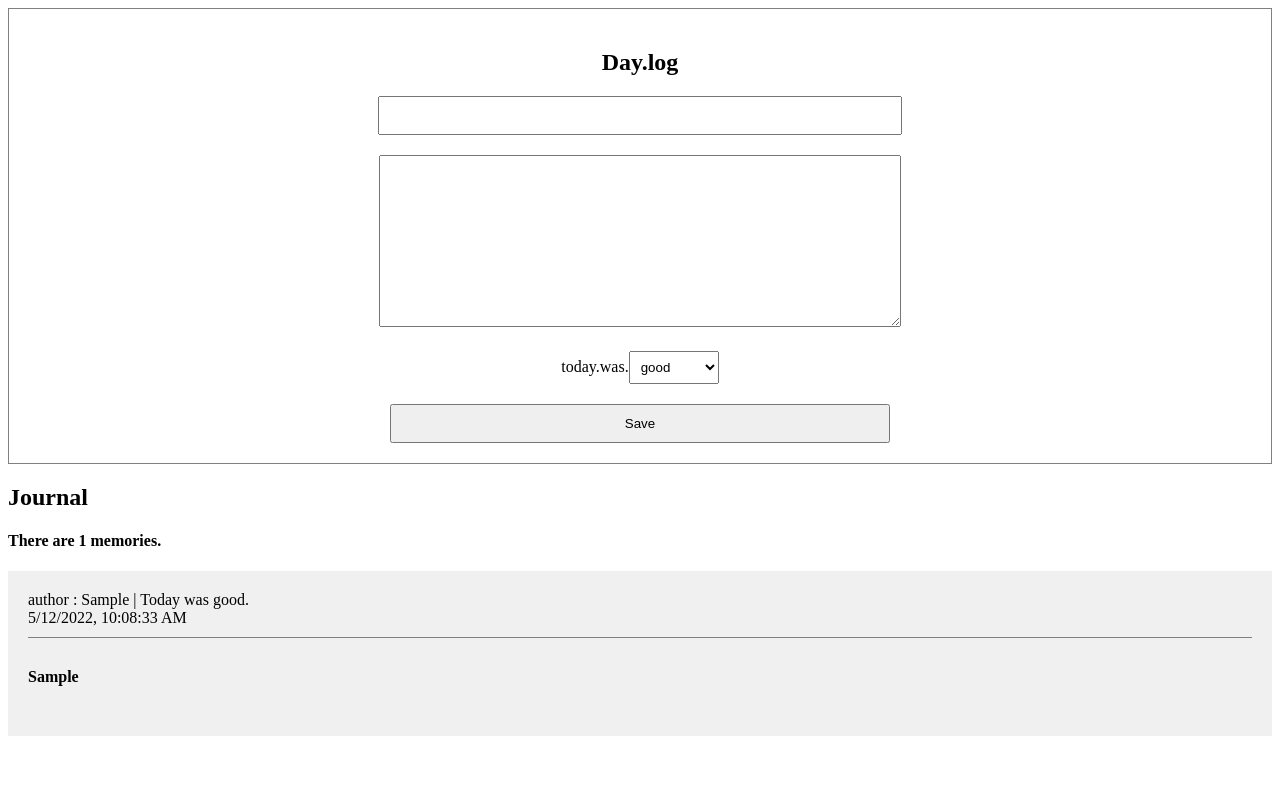
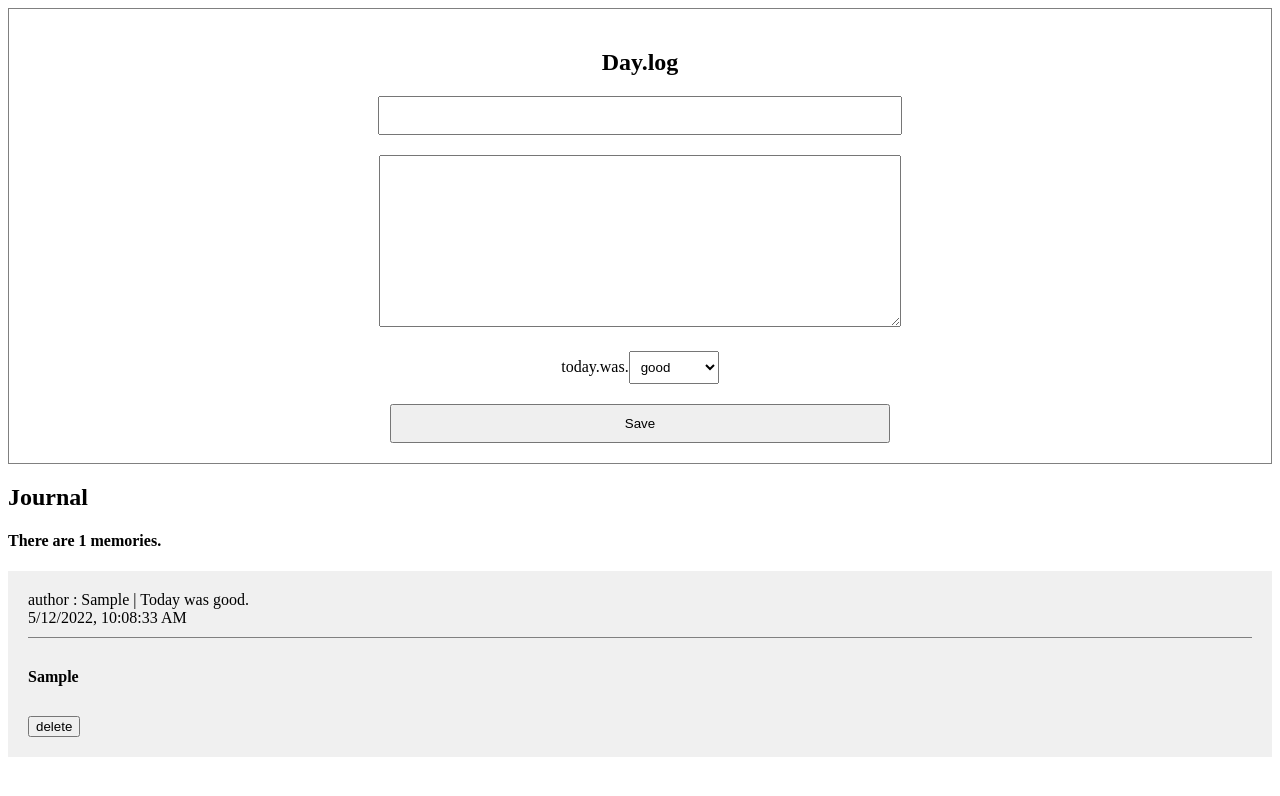
Before and after one commit to chanoyoung/react-diary, a React (Create React App) app: page / in a window 1280 px wide. Both pictures are taken after typing "Sample", "Sample" into the empty fields and a click on the button "Save". Shown: the top 796 px of the page. Built offline with nearby package versions, Linux system fonts and the light colour scheme.

Commit message:
Add delete journal

```diff
--- a/src/App.js
+++ b/src/App.js
@@ -21,10 +21,15 @@ function App() {
     setData([newItem, ...data]);
   };
 
+  const onDelete = (targetId) => {
+    const newDiaryList = data.filter((it) => it.id !== targetId);
+    setData(newDiaryList);
+  };
+
   return (
     <div className="App">
       <DiaryEditor onSave={onSave} />
-      <DiaryList diaryList={data} />
+      <DiaryList diaryList={data} onDelete={onDelete} />
     </div>
   );
 }
--- a/src/DiaryItem.js
+++ b/src/DiaryItem.js
@@ -1,4 +1,4 @@
-const DiaryItem = ({ id, author, content, score, createDate }) => {
+const DiaryItem = ({ id, author, content, score, createDate, onDelete }) => {
   const dayFeeling = ["", "bad", "not bad", "good", "great", "awesome"];
   return (
     <div className="DiaryItem">
@@ -12,6 +12,14 @@ const DiaryItem = ({ id, author, content, score, createDate }) => {
         </span>
       </div>
       <div className="content">{content}</div>
+      <button
+        onClick={() => {
+          if (window.confirm(`Do you want to delet journal #${id}?`))
+            onDelete(id);
+        }}
+      >
+        delete
+      </button>
     </div>
   );
 };
--- a/src/DiaryList.js
+++ b/src/DiaryList.js
@@ -1,14 +1,13 @@
 import DiaryItem from "./DiaryItem";
 
-const DiaryList = ({ diaryList }) => {
-  console.log(diaryList);
+const DiaryList = ({ diaryList, onDelete }) => {
   return (
     <div className="diaryList">
       <h2>Journal</h2>
       <h4>There are {diaryList.length} memories.</h4>
       <div>
         {diaryList.map((it) => (
-          <DiaryItem key={it.id} {...it} />
+          <DiaryItem key={it.id} {...it} onDelete={onDelete} />
         ))}
       </div>
     </div>
```
